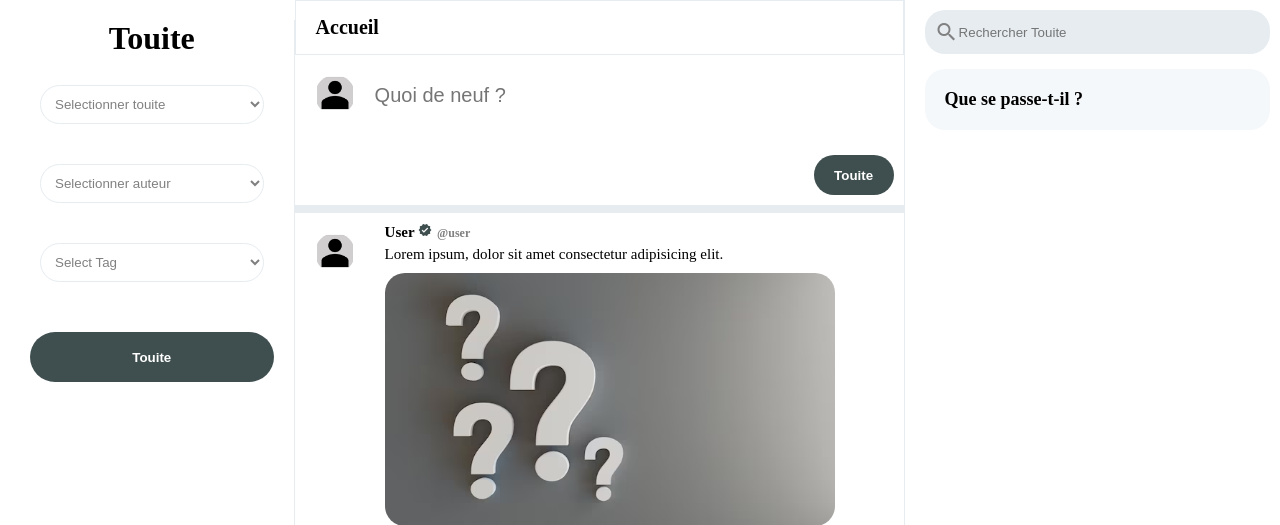
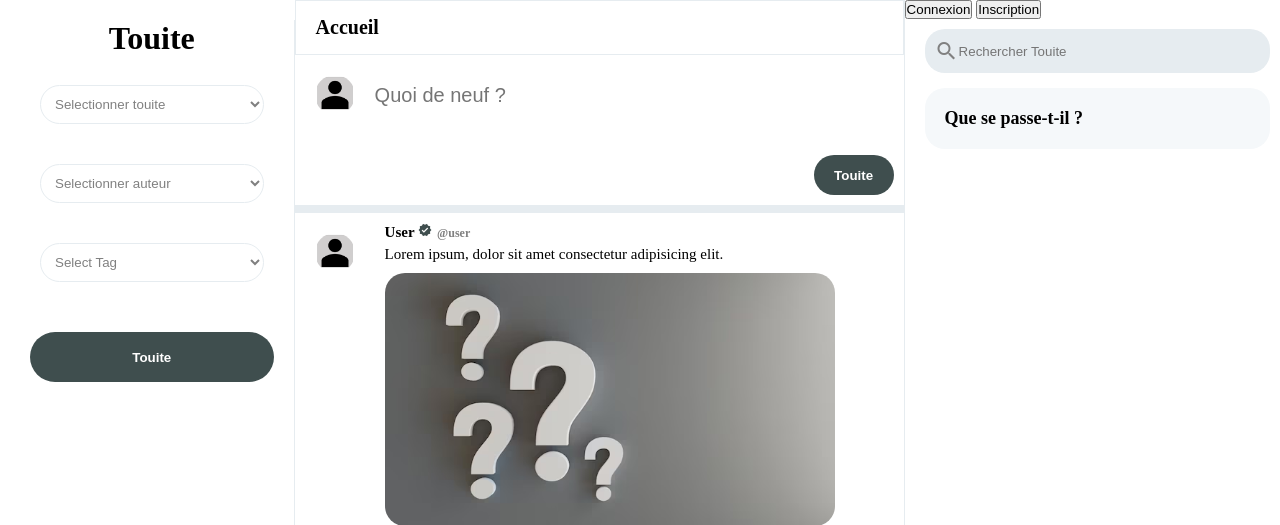
Before and after one commit to axeldg54/Touiteur.app, a PHP site: page /1.php in a window 1280 px wide. Shown: the top 525 px of the page. Run offline with PHP 8.4, Linux system fonts and the light colour scheme.

Commit message:
Ajout boutons connexion et inscription

```diff
--- a/1.php
+++ b/1.php
@@ -139,8 +139,13 @@
 
     <!-- widgets debut -->
     <div class="widgets">
+        <div class="widgets__loginButtons">
+            <button class="loginButton">Connexion</button>
+            <button class="loginButton">Inscription</button>
+        </div>
+
         <div class="widgets__input">
-        <span class="material-icons widgets__searchIcon"> search </span>
+            <span class="material-icons widgets__searchIcon">search</span>
             <input type="text" placeholder="Rechercher Touite" />
         </div>
 
@@ -149,5 +154,8 @@
         </div>
     </div>
     <!-- widgets fin -->
+
+
+
   </body>
 </html>
```
Lines whose indentation alone changed are shown as unchanged.
